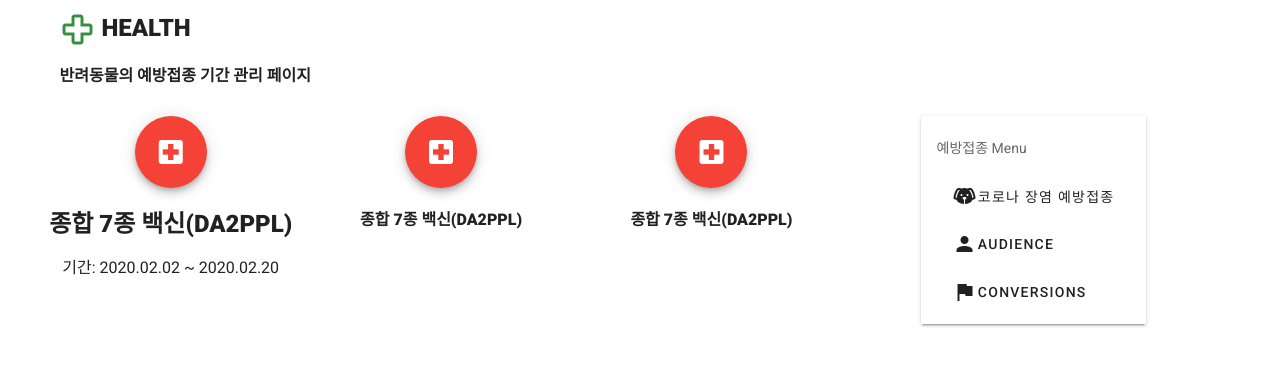
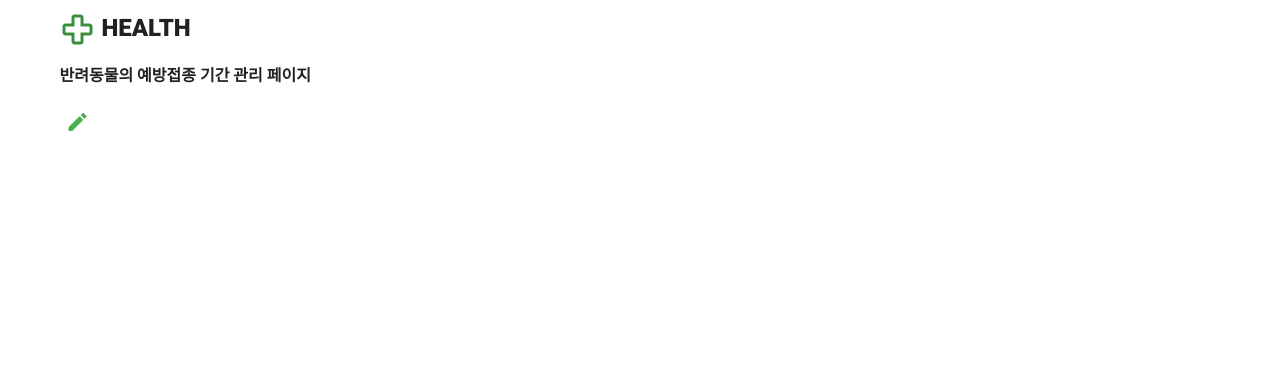
Before and after one commit to haaagi/CatDog, a Vue app in the folder front_vue/: page /health in a window 1280 px wide. Shown: the top 366 px of the page. Built offline with nearby package versions, Linux system fonts and the light colour scheme.

Commit message:
health page stop

```diff
--- a/front_vue/src/views/Health.vue
+++ b/front_vue/src/views/Health.vue
@@ -5,108 +5,62 @@
         <v-icon large color="green darken-2">mdi-gamepad-round-outline </v-icon> HEALTH
       </p>
       <p class="font-weight-black ">반려동물의 예방접종 기간 관리 페이지</p>
+
+      <v-btn text icon color="green" @click="onClickAddBtn">
+        <v-icon>mdi-pencil</v-icon>
+      </v-btn>
+      <div v-if="addBtn">
+        <!-- 추가 메뉴 창 -->
+        <div>
+          <v-card max-width="" class="mx-auto" outlined>
+            <v-row>
+              <!-- 웹 제공 예방접종들  -->
+              <v-card-text v-for="prevention in preventions" :key="prevention">
+                <v-btn class="ma-2" tile outlined color="success" @click="onClickPrev(prevention)">
+                  <v-icon left>mdi-dog</v-icon> {{ prevention }}
+                </v-btn>
+              </v-card-text>
+            </v-row>
+
+            <!-- 사용자 추가 입력 폼 -->
+            <v-card-text>
+              <v-text-field
+                label="예방접종명"
+                :value="addPrev"
+                :key="addPrev"
+                required
+              ></v-text-field>
+            </v-card-text>
+
+            <v-card-actions>
+              <v-btn text color="" @click="onClickAddPrev(addPrev)">
+                ADD
+              </v-btn>
+              <v-btn text color="">
+                CANCLE
+              </v-btn>
+            </v-card-actions>
+          </v-card>
+        </div>
+      </div>
     </v-container>
 
     <v-container>
       <v-row>
         <v-layout row wrap="" justify-center="">
+          <!-- <div v-for="prev in pickedPrevs" :key="prev">
+            {{ prev }}
+          </div> -->
           <!-- 아이콘 파트 -->
-
-          <!-- grid 수정하기!! -->
-          <v-col align="center">
+          <v-col align="center" v-for="prev in pickedPrevs" :key="prev">
             <v-btn class="mx-2" fab dark x-large color="red">
               <v-icon dark>mdi-hospital-box</v-icon>
             </v-btn>
             <p class="font-weight-black headline" style="margin-top: 20px;">
-              종합 7종 백신(DA2PPL)
+              {{ prev }}
             </p>
-            <p>기간: 2020.02.02 ~ 2020.02.20</p>
+            <p>기간:</p>
           </v-col>
-
-          <v-col align="center">
-            <v-btn class="mx-2" fab dark x-large color="red">
-              <v-icon dark>mdi-hospital-box</v-icon>
-            </v-btn>
-            <p class="font-weight-black" style="margin-top: 20px;">종합 7종 백신(DA2PPL)</p>
-          </v-col>
-
-          <v-col align="center">
-            <v-btn class="mx-2" fab dark x-large color="red">
-              <v-icon dark>mdi-hospital-box</v-icon>
-            </v-btn>
-            <p class="font-weight-black" style="margin-top: 20px;">종합 7종 백신(DA2PPL)</p>
-          </v-col>
-        </v-layout>
-
-        <v-layout>
-          <!-- 메뉴 -->
-          <v-card class="mx-auto" max-width="auto" tile>
-            <v-list flat>
-              <v-subheader>예방접종 Menu </v-subheader>
-              <v-list-item-group v-model="item" color="primary">
-                <v-list-item v-for="(item, i) in items" :key="i">
-                  <v-dialog v-model="dialog" persistent max-width="600px">
-                    <template v-slot:activator="{ on }">
-                      <v-btn text color="" v-on="on" :key="item"
-                        ><v-icon>{{ item.icon }}</v-icon> {{ item.text }}</v-btn
-                      >
-                    </template>
-                    <v-card>
-                      <v-card-title>
-                        <span class="headline">예방접종 일정 설정하기</span>
-                      </v-card-title>
-                      <v-card-text>
-                        <v-container>
-                          <v-row>
-                            <v-col cols="12" sm="6" md="4">
-                              <p :key="item">{{ item.text }}</p>
-                            </v-col>
-                            <v-col>
-                              <v-text>
-                                예방접종에 대한 간단한 설명쯔~~~~~~
-                              </v-text>
-                            </v-col>
-                          </v-row>
-
-                          <!-- 날짜 input -->
-                          <v-menu
-                            ref="menu"
-                            v-model="menu"
-                            :close-on-content-click="false"
-                            :return-value.sync="date"
-                            transition="scale-transition"
-                            offset-y
-                            min-width="290px"
-                          >
-                            <template v-slot:activator="{ on }">
-                              <v-text-field
-                                v-model="date"
-                                label="Picker in menu"
-                                prepend-icon="event"
-                                readonly
-                                v-on="on"
-                              ></v-text-field>
-                            </template>
-                            <v-date-picker v-model="date" no-title scrollable>
-                              <v-spacer></v-spacer>
-                              <v-btn text color="primary" @click="menu = false">Cancel</v-btn>
-                              <v-btn text color="primary" @click="$refs.menu.save(date)">OK</v-btn>
-                            </v-date-picker>
-                          </v-menu>
-                        </v-container>
-                      </v-card-text>
-                      <v-card-actions>
-                        <v-spacer></v-spacer>
-                        <v-btn color="blue darken-1" text @click="dialog = false">Close</v-btn>
-                        <v-btn color="blue darken-1" text @click="dialog = false">Save</v-btn>
-                      </v-card-actions>
-                    </v-card>
-                  </v-dialog>
-                </v-list-item>
-              </v-list-item-group>
-            </v-list>
-          </v-card>
-          <!--  -->
         </v-layout>
 
         <!-- 나머지 버튼들 -->
@@ -150,22 +104,33 @@
 <script>
 export default {
   components: {},
-  data: () => ({
-    // 메뉴
-    item: 1,
-    items: [
-      { text: '코로나 장염 예방접종', icon: 'mdi-dog' },
-      { text: 'Audience', icon: 'mdi-account' },
-      { text: 'Conversions', icon: 'mdi-flag' },
-    ],
+  data() {
+    return {
+      addBtn: false, // 추가 버튼 클릭여부
 
-    dialog: false,
-
-    // 캘린더
-    date: new Date().toISOString().substr(0, 10),
-    menu: false,
-  }),
-  methods: {},
+      preventions: ['종합 7종 백신(DA2PPL)', '코로나 장염 예방접종', '광견병 예방접종'],
+      pickedPrevs: [], // 사용자가 선택한
+    };
+  },
+  methods: {
+    onClickAddBtn() {
+      this.addBtn = !this.addBtn;
+      console.log(this.addBtn);
+    },
+    // 예방접종 추가하기
+    onClickPrev(prevention) {
+      if (this.pickedPrevs.includes(prevention)) {
+        return;
+      } else {
+        this.pickedPrevs.push(prevention);
+        console.log(this.pickedPrevs);
+      }
+    },
+    onClickAddPrev(addPrev) {
+      this.pickedPrevs.push(addPrev);
+    },
+    onClickCancle() {},
+  },
 };
 </script>
 
--- a/front_vue/src/views/Userdetail.vue
+++ b/front_vue/src/views/Userdetail.vue
@@ -100,8 +100,8 @@
       <!-- End of container -->
     </header>
 
-    <!-- buttons -->
-    <div class="menu-btn">
+    <!-- 메뉴 버튼 -->
+    <!-- <div class="menu-btn">
       <v-container fluid>
         <v-row>
           <v-col cols="12" sm="6" class="py-2">
@@ -119,7 +119,7 @@
           </v-col>
         </v-row>
       </v-container>
-    </div>
+    </div> -->
 
     <main>
       <div class="container">
@@ -416,6 +416,8 @@
 </template>
 
 <script>
+
+
 export default {
   name: 'Userdetail',
   data() {
@@ -461,6 +463,7 @@ export default {
       ],
     };
   },
+
 };
 </script>
 
```
